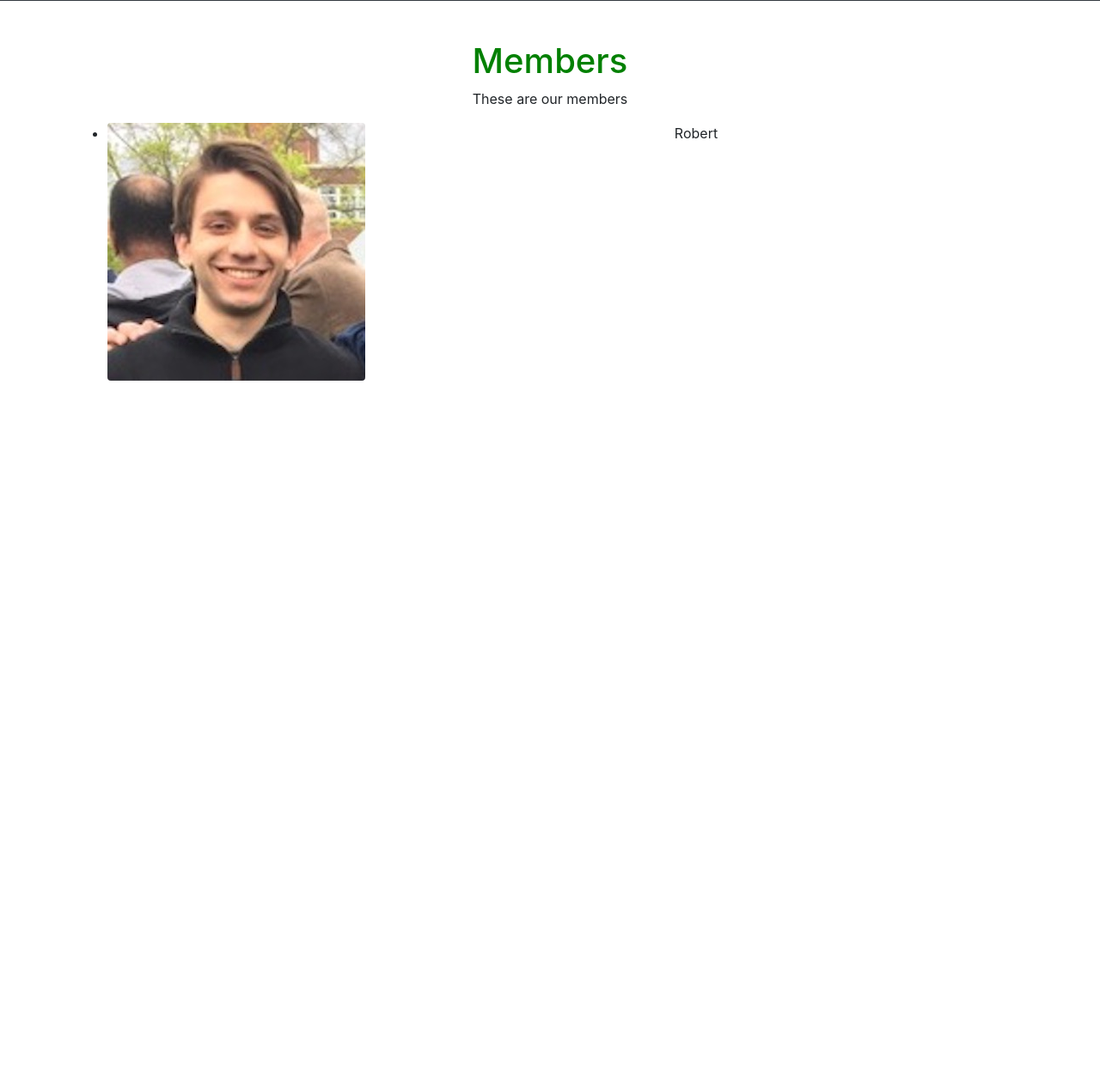
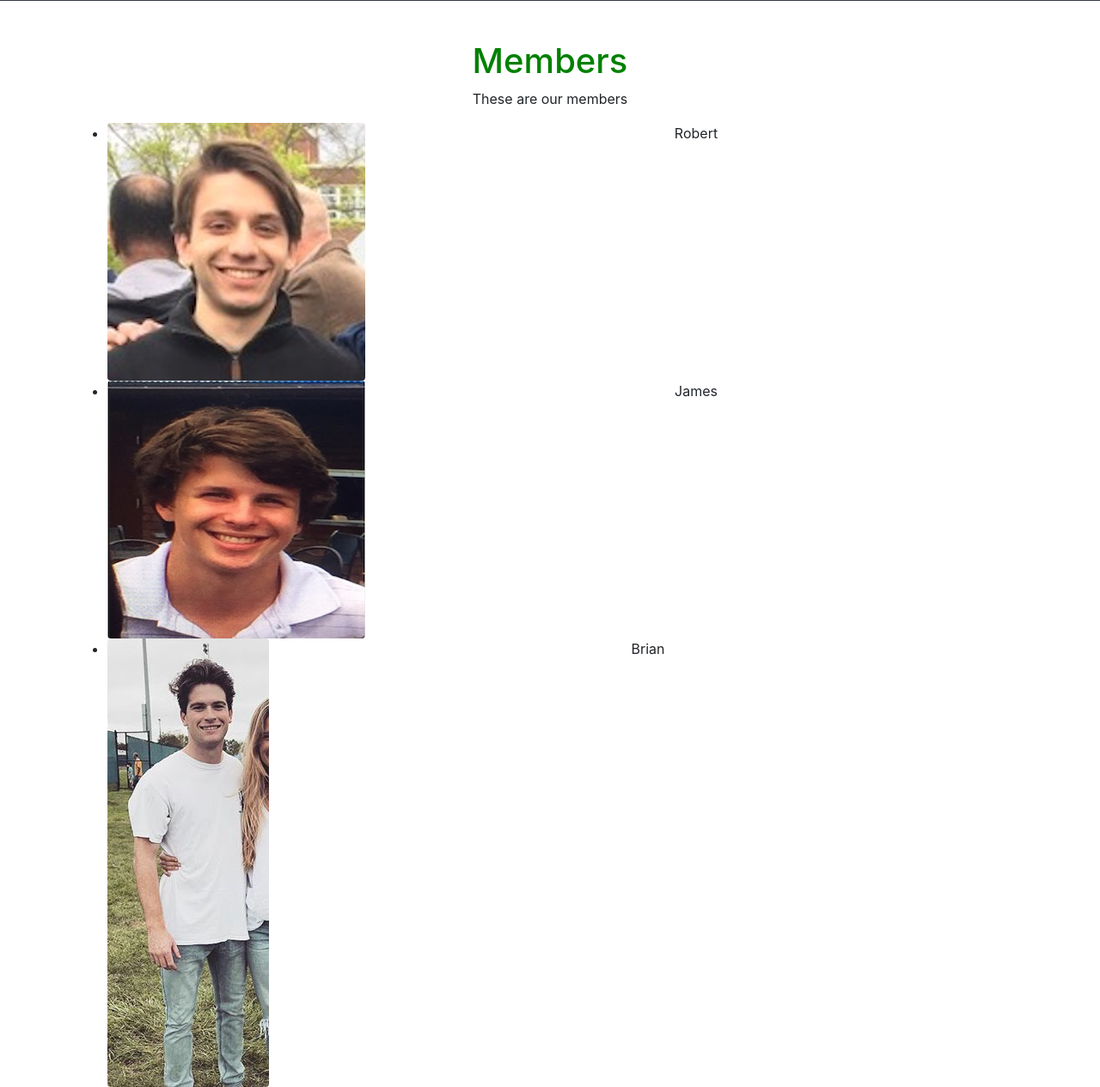
Before and after one commit to RKalaj/moviebase, a Flask app: page /about in a window 1280 px wide. Shown: the part 55-1320 px from the top of the page at 86% size. Before the commit the page ends 498 px from the top, so only its background shows below. Run offline with Flask 2, Linux system fonts and the light colour scheme; some libraries are stand-ins or nearby versions.

Commit message:
added database files

```diff
--- a/templates/members.html
+++ b/templates/members.html
@@ -30,6 +30,26 @@ Members
         <p>These are our members</p>
         <ul>
           <li><img src="/static/img/robert_pic.jpg" class="rounded float-left" alt="...">Robert</li>
+
+        </ul>
+
+    </div>
+  </div>
+  <div class="row">
+    <div class="col-lg-12 text-center">
+
+        <ul>
+
+         <li><img src="/static/img/JAC5.jpg" class="rounded float-left" alt="...">James</li>
+        </ul>
+    </div>
+  </div>
+  <div class="row">
+    <div class="col-lg-12 text-center">
+
+        <ul>
+
+         <li><img src="/static/img/brian.jpg" class="rounded float-left" alt="...">Brian</li>
         </ul>
     </div>
   </div>
```
Also changed, not shown: static/img/JAC5.jpg (added), static/img/brian.jpg (added).
